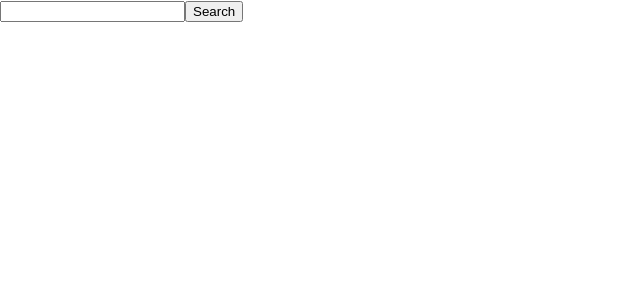
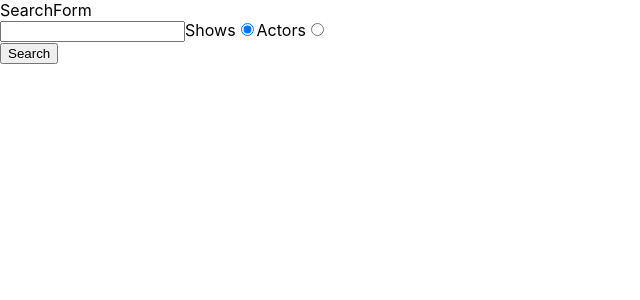
Before and after one commit to Dipti202/box_office_app, a React (Create React App) app: page / in a window 1280 px wide. Shown: the top 300 px of the page, without its empty margins (0-640 px from the left). Built offline with nearby package versions, Linux system fonts and the light colour scheme.

Commit message:
isolated search for logicin serach form components and destruction objets

```diff
--- a/package.json
+++ b/package.json
@@ -28,7 +28,8 @@
     "start": "react-scripts start",
     "build": "react-scripts build",
     "test": "react-scripts test",
-    "eject": "react-scripts eject"
+    "eject": "react-scripts eject",
+    "format":"prettier --write src/**/*.{js,jsx}"
   },
   "eslintConfig": {
     "extends": [
--- a/src/api/tvmaze.js
+++ b/src/api/tvmaze.js
@@ -12,3 +12,5 @@ const apiGet=async(queryString)=>{
 export const searchShows=(query)=>apiGet(`/search/shows?q=${query}`)
 // serach shows is replacement of this string 'search/shows?q=${initialSearch}`
 // now no need to send this url string as argument to directly
+
+export const searchActor=(query)=>apiGet(`/search/people?q=${query}`)
--- a/src/components/Home.jsx
+++ b/src/components/Home.jsx
@@ -1,9 +1,9 @@
 import { useState } from "react"
 
-import { searchShows } from "../api/tvmaze"
+import { searchShows,searchActor } from "../api/tvmaze"
+import SearchForm from "./SearchForm"
 function Home() {
 
-    const [initialSearch,setSearch]=useState("")
         //create new state to track recives api data because when we search
         //data it can be empty ,unload and many more
     const [apiData,setApiData]=useState(null)
@@ -11,29 +11,37 @@ function Home() {
     //create state to handle api data errors whwn evere get error place its inside  state
     const[apiError,setApiDataError]=useState(null)
 
-
-    const changeHandler=(ev)=>{
-        setSearch(ev.target.value) // set text value state
-    }
-
-    const onSearch=async(ev)=>{
-        ev.preventDefault();
+    // here we will pass option object directly or can destructing.i am doing destructing
+    const onSearch=async({q,searchOption})=>{
+        //ev.preventDefault();
 
    //  wrap it into try block in case fails of api  try block will fail error split out into catch block
         try{
              // remmember need to update state becuse once we click on search error message occur in case of search next time click on serach next request api
     //data will dangling with priovious state and still will show privious state message. so it is important to set state for every new
     // request
+
     setApiDataError(null) // so set error privious request
-        const result= await searchShows(initialSearch)// call func and send search query as an argument
-        console.log(result)
-        setApiData(result)
+    let result;
+    if(searchOption==='shows')
+
+    {
+    result= await searchShows(q)// call func and send search query as an argument
+    console.log(result)}
+    else{
+     result= await searchActor(q)// call func and send search query as an argument
+    console.log(result)
+
+    }
+    setApiData(result)
       }catch(error)
       {
         setApiDataError(error)
       }
 
     }
+
+
     // helper function to render api instead of directly write map method inside div we make a helper function
     //to manage logic condition. because we can can any error,empty data o
     const renderApi=()=>{
@@ -46,13 +54,18 @@ if(apiError)
 }
         if(apiData)
         {
-            return(
+            return apiData[0].show ?
 
-                    apiData.map((data)=>
+                    apiData.map((data=>
 
                     <div key={data.show.id}>
                         {data.show.name}
-                    </div>)
+                    </div>)):
+                     apiData.map((data=>
+
+                     <div key={data.person.id}>
+                         {data.person.name}
+                     </div>)
 
             )
         }
@@ -62,10 +75,7 @@ if(apiError)
   return (
     <div>
 
-        <form onSubmit={onSearch}>
-            <input type="text" value={initialSearch} onChange={changeHandler}></input>
-            <button type="submit"> Search</button>
-        </form>
+        <SearchForm onSearch={onSearch}/>
         <div>{ renderApi()}
         </div>
     </div>
--- /dev/null
+++ b/src/components/SearchForm.jsx
@@ -0,0 +1,51 @@
+import { useState } from "react"
+
+const SearchForm = ({onSearch}) => {
+    const [initialSearch,setSearch]=useState("")
+    // craete state for radio button
+const[searchOption, setRadio]=useState("shows")
+
+const changeHandler=(ev)=>{
+    setSearch(ev.target.value) // set text value state
+}
+
+ //create rdio change handler
+ const onRadioChange=(ev)=>{
+    setRadio(ev.target.value)
+}
+
+const onSubmit=(ev)=>{  //here will make onsubmit funtion because form is declare in serach componnet and need to prevent here
+    ev.preventDefault();
+    //create a object and make api user-frendly of state aurgments which we will pass into search function
+    const option={
+q:initialSearch,
+searchOption
+    }
+    onSearch(option)
+
+}
+console.log(searchOption)
+  return (
+    <div>SearchForm
+    <form onSubmit={onSubmit}>
+            <input type="text" value={initialSearch} onChange={changeHandler}></input>
+            <label>
+                Shows
+                <input type="radio" value="shows" name="search-option"
+                 checked={searchOption==='shows'} onChange={onRadioChange}></input>
+            </label>
+            <label>
+                Actors
+                <input type="radio" value="actors" name="search-option"
+                 checked={searchOption==='actors'} onChange={onRadioChange}></input>
+           {/*with checked proprty will associate radio selection input state to inpur element */}
+            </label>
+            <br></br>
+            <button type="submit"> Search</button>
+        </form>
+
+        </div>
+  )
+}
+
+export default SearchForm
```
